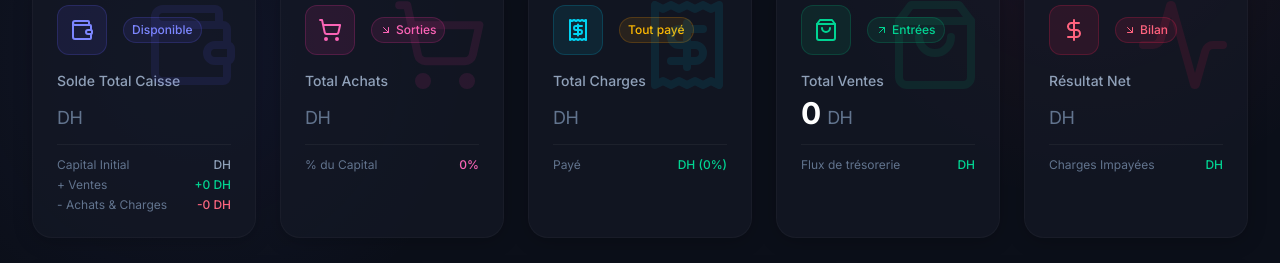
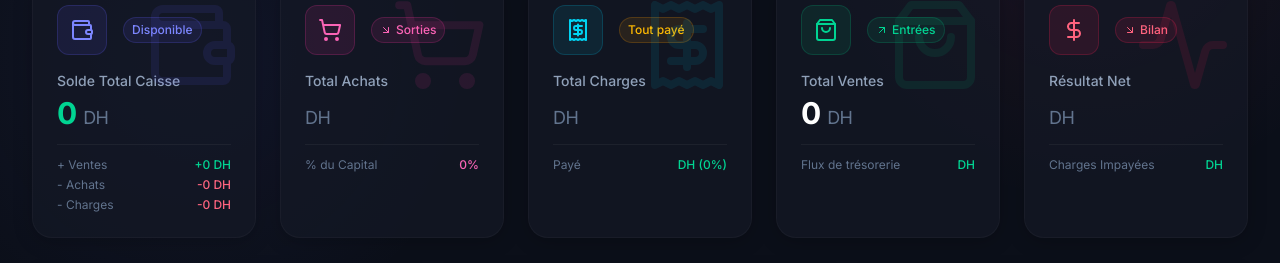
Before and after one commit to mounirbennassar1/saidhanouraccounting, a Next.js app: page / in a window 1280 px wide. Shown: the part 342-605 px from the top of the page. Built offline with nearby package versions, Linux system fonts and the light colour scheme; no server answers.

Commit message:
fix: compute Solde Total Caisse as Ventes - Achats - Charges from actual data

```diff
--- a/components/Dashboard.tsx
+++ b/components/Dashboard.tsx
@@ -110,6 +110,7 @@ export default function Dashboard() {
 
     // Dynamic calculations
     const totalSpent = (stats?.totalAchats || 0) + (stats?.paidCharges || 0)
+    const soldeActuel = (stats?.totalVentes || 0) - (stats?.totalAchats || 0) - (stats?.paidCharges || 0)
     const utilizationRate = stats?.initialCapital ? ((totalSpent / stats.initialCapital) * 100) : 0
     const chargesPaidPercentage = stats?.totalCharges ? ((stats.paidCharges / stats.totalCharges) * 100) : 0
     const liquidityRatio = stats?.unpaidCharges ? (stats.totalCaisseBalance / stats.unpaidCharges) : 0
@@ -163,21 +164,21 @@ export default function Dashboard() {
                     </div>
                     <div>
                         <p className="text-slate-400 text-sm font-medium mb-1">Solde Total Caisse</p>
-                        <h3 className="text-3xl font-bold text-white tracking-tight">
-                            {stats?.totalCaisseBalance.toLocaleString()} <span className="text-lg text-slate-500 font-normal">DH</span>
+                        <h3 className={`text-3xl font-bold tracking-tight ${soldeActuel >= 0 ? 'text-emerald-400' : 'text-rose-400'}`}>
+                            {soldeActuel.toLocaleString()} <span className="text-lg text-slate-500 font-normal">DH</span>
                         </h3>
                         <div className="mt-3 pt-3 border-t border-white/5">
                             <div className="flex justify-between items-center text-xs">
-                                <span className="text-slate-500">Capital Initial</span>
-                                <span className="text-slate-400 font-medium">{stats?.initialCapital.toLocaleString()} DH</span>
+                                <span className="text-slate-500">+ Ventes</span>
+                                <span className="text-emerald-400 font-medium">+{(stats?.totalVentes || 0).toLocaleString()} DH</span>
                             </div>
                             <div className="flex justify-between items-center text-xs mt-1">
-                                <span className="text-slate-500">+ Ventes</span>
-                                <span className="text-emerald-400 font-medium">+{stats?.totalVentes?.toLocaleString() || 0} DH</span>
+                                <span className="text-slate-500">- Achats</span>
+                                <span className="text-rose-400 font-medium">-{(stats?.totalAchats || 0).toLocaleString()} DH</span>
                             </div>
                             <div className="flex justify-between items-center text-xs mt-1">
-                                <span className="text-slate-500">- Achats & Charges</span>
-                                <span className="text-rose-400 font-medium">-{((stats?.totalAchats || 0) + (stats?.paidCharges || 0)).toLocaleString()} DH</span>
+                                <span className="text-slate-500">- Charges</span>
+                                <span className="text-rose-400 font-medium">-{(stats?.paidCharges || 0).toLocaleString()} DH</span>
                             </div>
                         </div>
                     </div>
```
